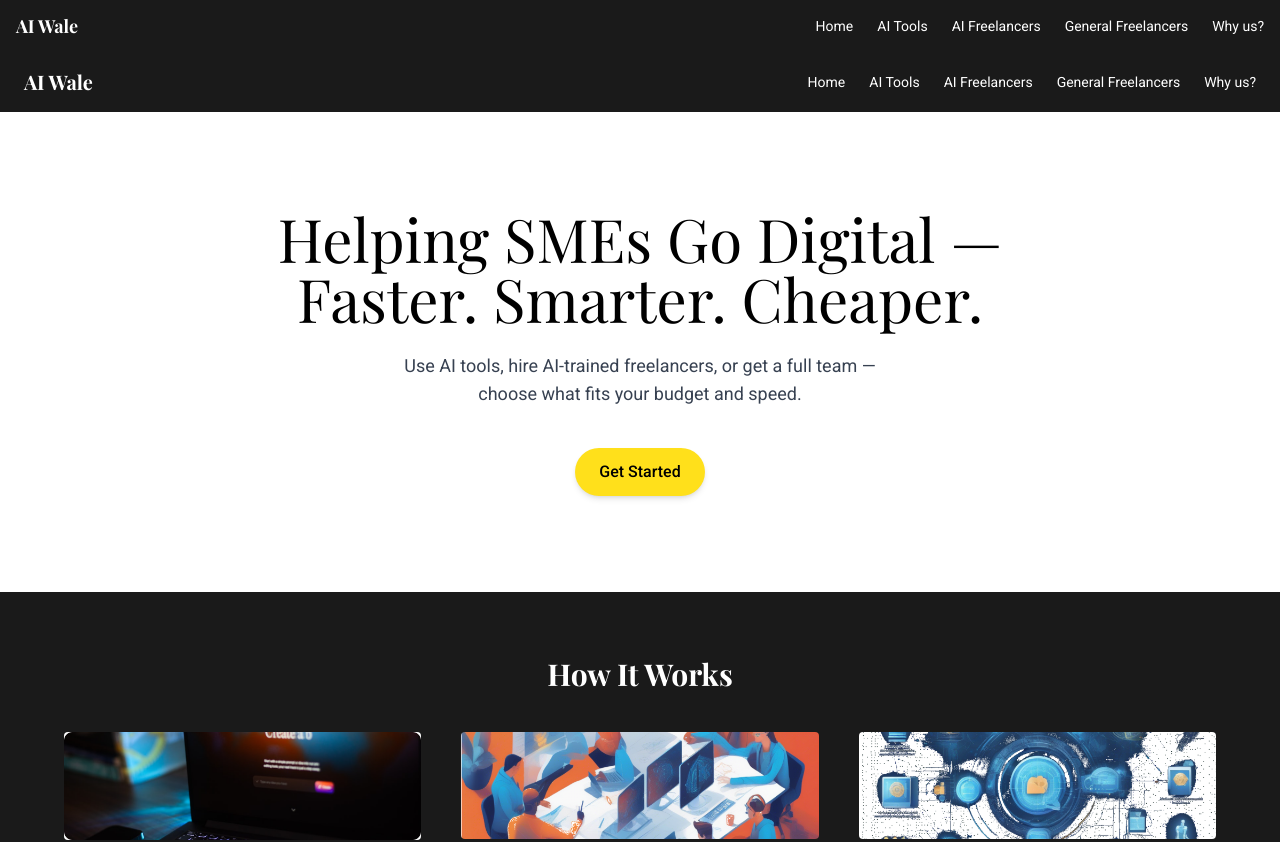
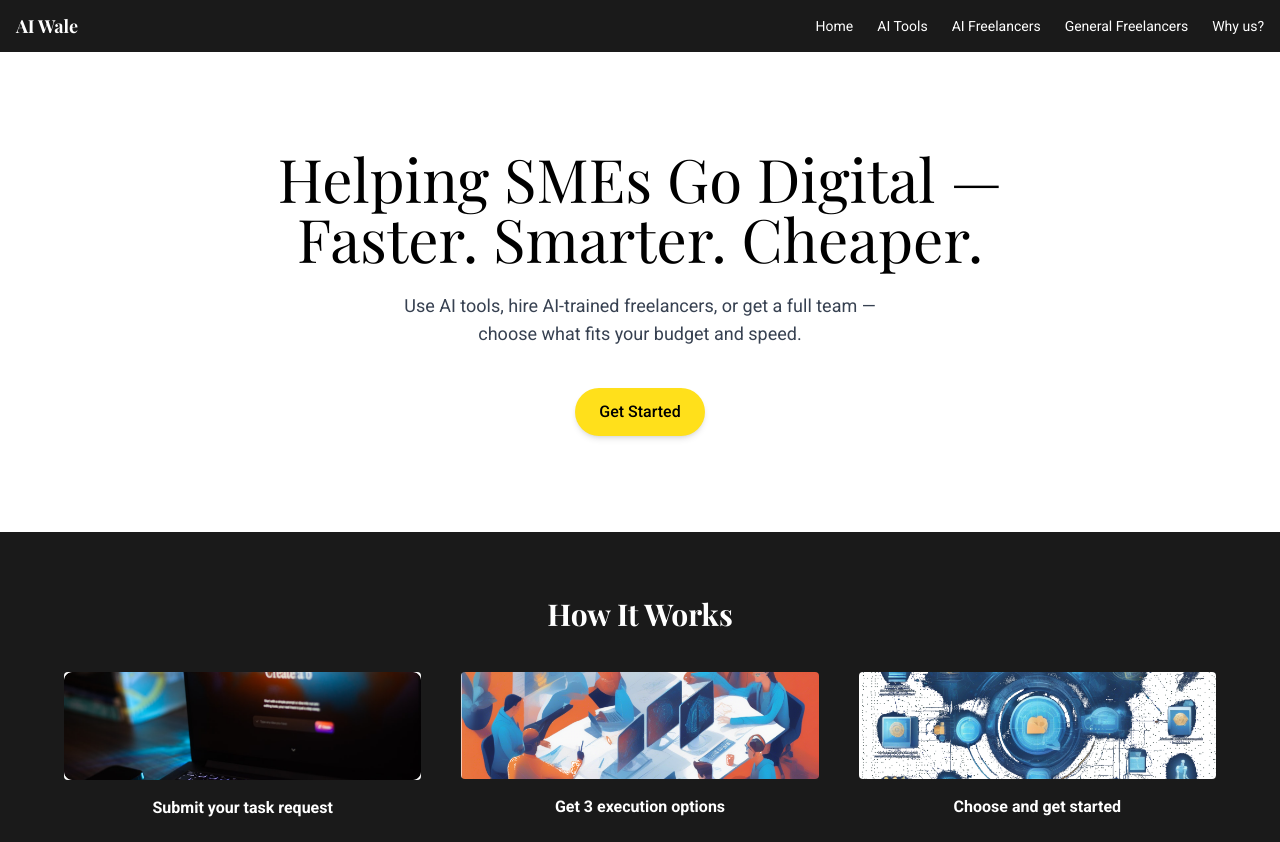
Before and after one commit to aryantrivedi28/finzie-landing, a Next.js app: page / in a window 1280 px wide. Shown: the top 842 px of the page. Built offline with nearby package versions, Linux system fonts and the light colour scheme.

Commit message:
Remove duplicate navbar from homepage

```diff
--- a/app/page.tsx
+++ b/app/page.tsx
@@ -16,52 +16,6 @@ export default function Home() {
 
   return (
     <main className="bg-white text-gray-900 font-body">
-      {/* Navbar */}
-      <header className="bg-[#1A1A1A] text-white px-6 py-4 flex justify-between items-center">
-        <h1 className="text-xl font-bold font-heading">AI Wale</h1>
-        <nav className="space-x-6 text-sm font-body">
-          <a href="#" className="hover:underline">Home</a>
-
-          {/* AI Tools Dropdown */}
-          <div
-            className="relative inline-block"
-            onMouseEnter={handleMouseEnter}
-            onMouseLeave={handleMouseLeave}
-          >
-            <button
-              onClick={() => setShowDropdown((prev) => !prev)}
-              className="hover:text-[#FFE01B] focus:outline-none text-sm font-body"
-            >
-              AI Tools
-            </button>
-
-            {showDropdown && (
-              <div className="absolute right-0 md:left-auto md:right-0 z-50 grid grid-cols-3 gap-6 text-black bg-white w-[1000px] p-6 mt-2 rounded-xl shadow-xl">
-                <div>
-                  <p className="font-semibold mb-2 text-[#1A1A1A]">📂 Business Setup</p>
-                  <a href="#" className="block hover:text-[#FFE01B] text-sm mb-1">Company Registration</a>
-                  <a href="#" className="block hover:text-[#FFE01B] text-sm mb-1">GST & PAN Application</a>
-                  <a href="/invoice" className="block hover:text-[#FFE01B] text-sm mb-1">Invoice Generation</a>
-                </div>
-                <div>
-                  <p className="font-semibold mb-2 text-[#1A1A1A]">🖥️ Website & Tech</p>
-                  <a href="#" className="block hover:text-[#FFE01B] text-sm mb-1">Landing Page Generator</a>
-                  <a href="#" className="block hover:text-[#FFE01B] text-sm mb-1">Website Copywriting</a>
-                </div>
-                <div>
-                  <p className="font-semibold mb-2 text-[#1A1A1A]">📢 Marketing</p>
-                  <a href="#" className="block hover:text-[#FFE01B] text-sm mb-1">Ad Copy Generator</a>
-                  <a href="#" className="block hover:text-[#FFE01B] text-sm mb-1">Social Media Calendar</a>
-                </div>
-              </div>
-            )}
-          </div>
-
-          <a href="#" className="hover:underline">AI Freelancers</a>
-          <a href="#" className="hover:underline">General Freelancers</a>
-          <a href="#" className="hover:underline">Why us?</a>
-        </nav>
-      </header>
 
       {/* Hero Section */}
       <section className="bg-white text-center py-24 px-6">
```
